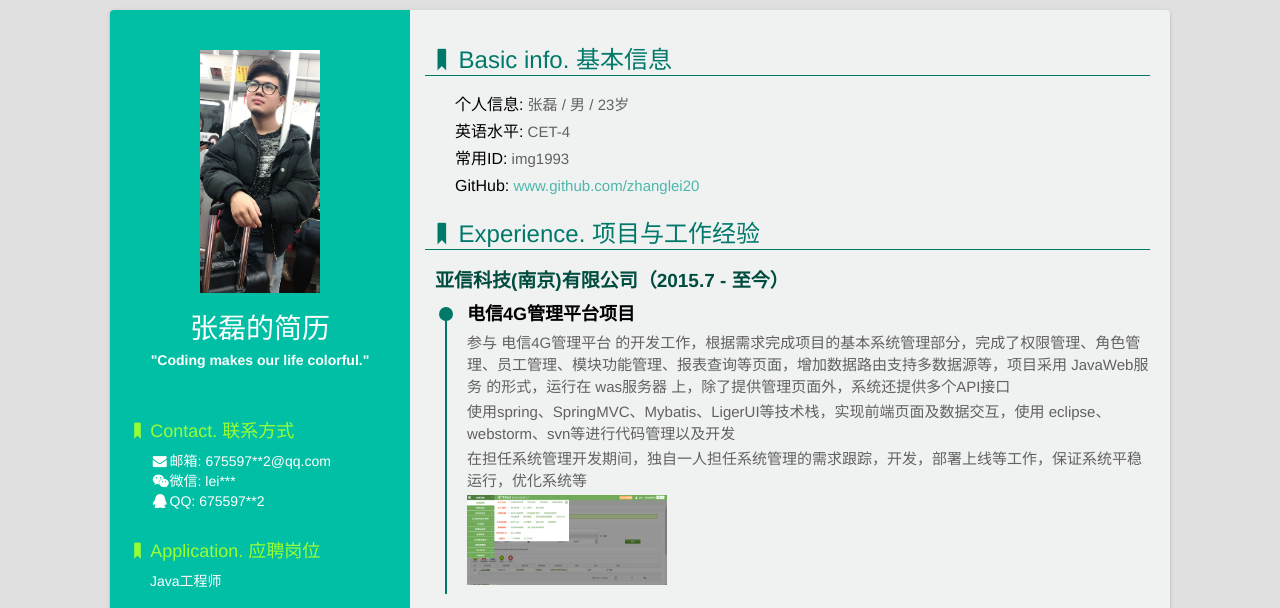
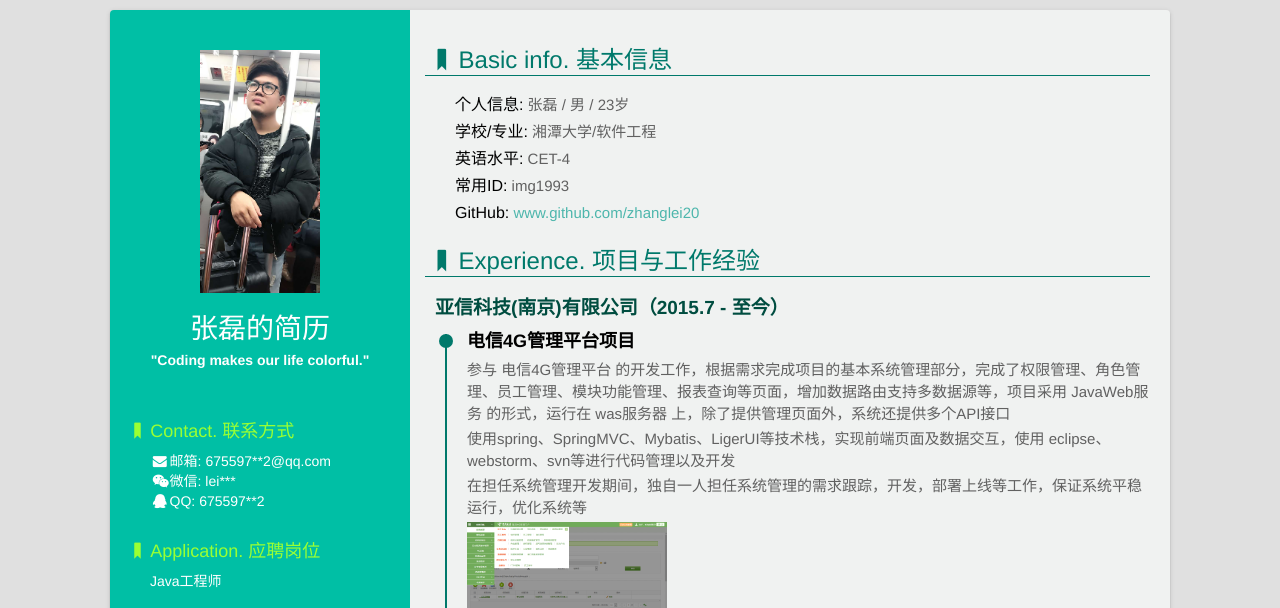
Before and after one commit to zhanglei20/img, a website: page index.html in a window 1280 px wide. Shown: the top 608 px of the page. Drawn offline with Linux system fonts and the light colour scheme.

Commit message:
更新简历

```diff
--- a/index.html
+++ b/index.html
@@ -101,6 +101,7 @@
                 <li class="someRight">
                     <dt><i class="icon-bookmark"></i>Basic info. 基本信息</dt>
                     <dd><span>个人信息:</span> 张磊 / 男 / 23岁</dd>
+                    <dd><span>学校/专业:</span> 湘潭大学/软件工程</dd>
                     <dd><span>英语水平:</span> CET-4</dd>
                     <dd><span>常用ID:</span> img1993</dd>
                     <dd><span>GitHub:</span> <a href="https://www.github.com/DIYgod" target="_blank">www.github.com/zhanglei20</a></dd>
```
